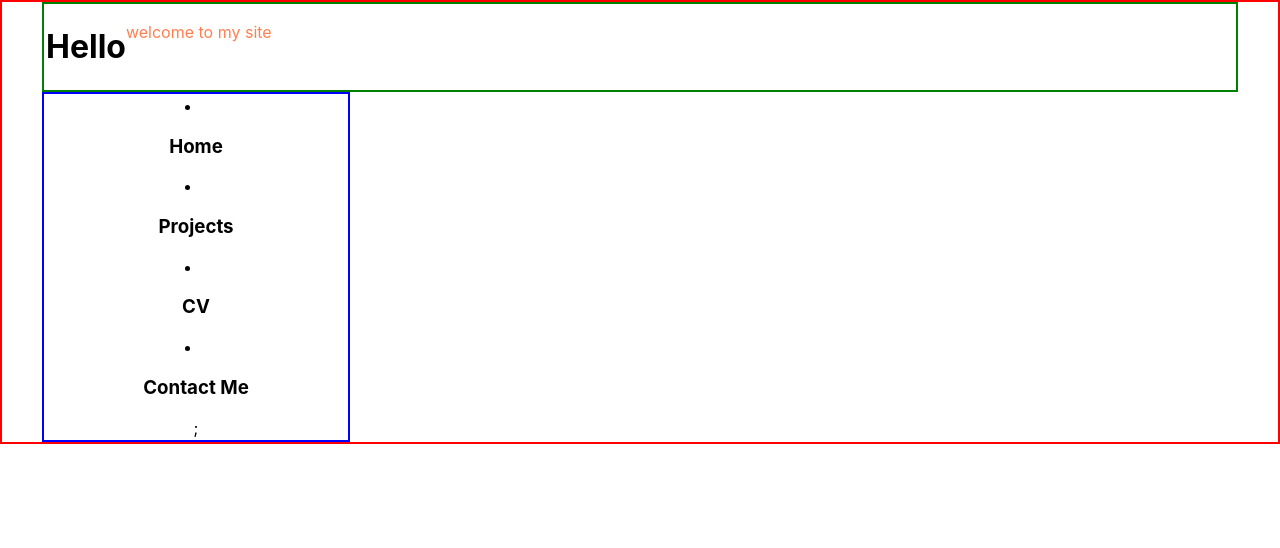
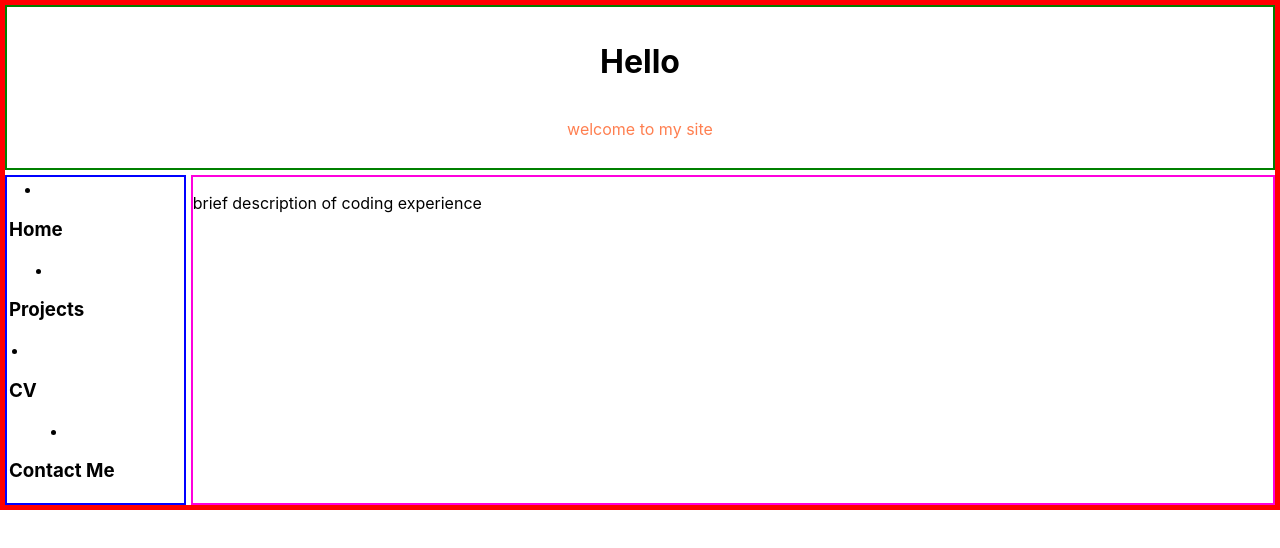
Before and after one commit to Afalls89/portfolio_webpage, a React (Create React App) app in the folder portfolio/: page / in a window 1280 px wide. Shown: the top 548 px of the page. Built offline with nearby package versions, Linux system fonts and the light colour scheme.

Commit message:
css grid changes

```diff
--- a/portfolio/src/App.css
+++ b/portfolio/src/App.css
@@ -1,13 +1,16 @@
 .App {
-
-  border: 2px solid red;
+  border: 5px solid red;
   text-align: center;
   display: grid;
-  grid-template-columns: 40px 100px 1fr 40px;
-  grid-template-rows: auto;
+  height: 500px;
+  grid-template-columns: 1fr 6fr;
+  grid-template-rows: 1fr 1fr 4fr;
   grid-template-areas:
-    '. header header .'
-    '. sidebar . .';
+    "header header"
+    "header header"
+    "sidebar main";
+  grid-column-gap: 5px;
+  grid-row-gap: 5px;
 }
 
 .title {
@@ -16,22 +19,35 @@
   padding: 2px;
   min-width: 30vw;
   display: flex;
-
+  flex-direction: column;
+  justify-content: center;
 }
 
 .description {
   color: coral;
+  display: flex;
+  flex-direction: column;
+  flex-wrap: wrap;
+  justify-content: flex-end;
+  align-items: center;
 }
 
 .sidebar {
   grid-area: sidebar;
   border: 2px solid blue;
   padding: 2px;
-  /* display: flex;
-  flex-direction: row-reverse;
-  justify-content: flex-end;
-  align-items: flex-start; */
+  max-width: 30vw;
+  min-width: 110px;
+  display: flex;
+  flex-direction: column;
+  align-items: flex-start;
+}
 
-  max-width: 30vw;
-  min-width: 300px;
+.main {
+  border: 2px solid rgb(255, 0, 221);
+  grid-area: main;
+  display: flex;
+  flex-direction: row;
+  justify-content: flex-start;
+  flex-wrap: wrap;
 }
--- a/portfolio/src/App.js
+++ b/portfolio/src/App.js
@@ -9,6 +9,9 @@ function App() {
 		<div className="App">
 			<Title />
 			<Sidebar pages={pages} />
+			<section className="main">
+				<p>brief description of coding experience</p>
+			</section>
 		</div>
 	);
 }
--- a/portfolio/src/components/Sidebar.jsx
+++ b/portfolio/src/components/Sidebar.jsx
@@ -13,7 +13,6 @@ const Sidebar = ({ pages }) => {
 					</li>
 				);
 			})}
-			;
 		</nav>
 	);
 };
```
